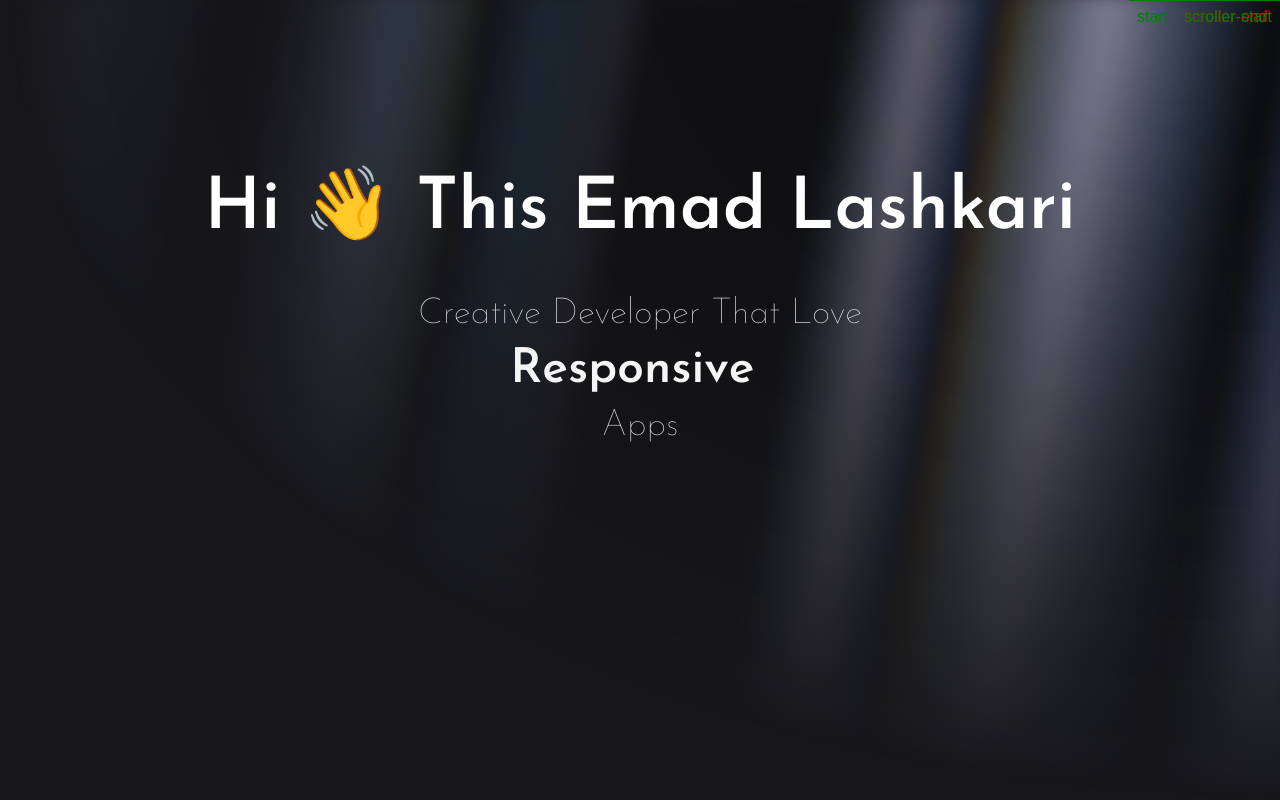
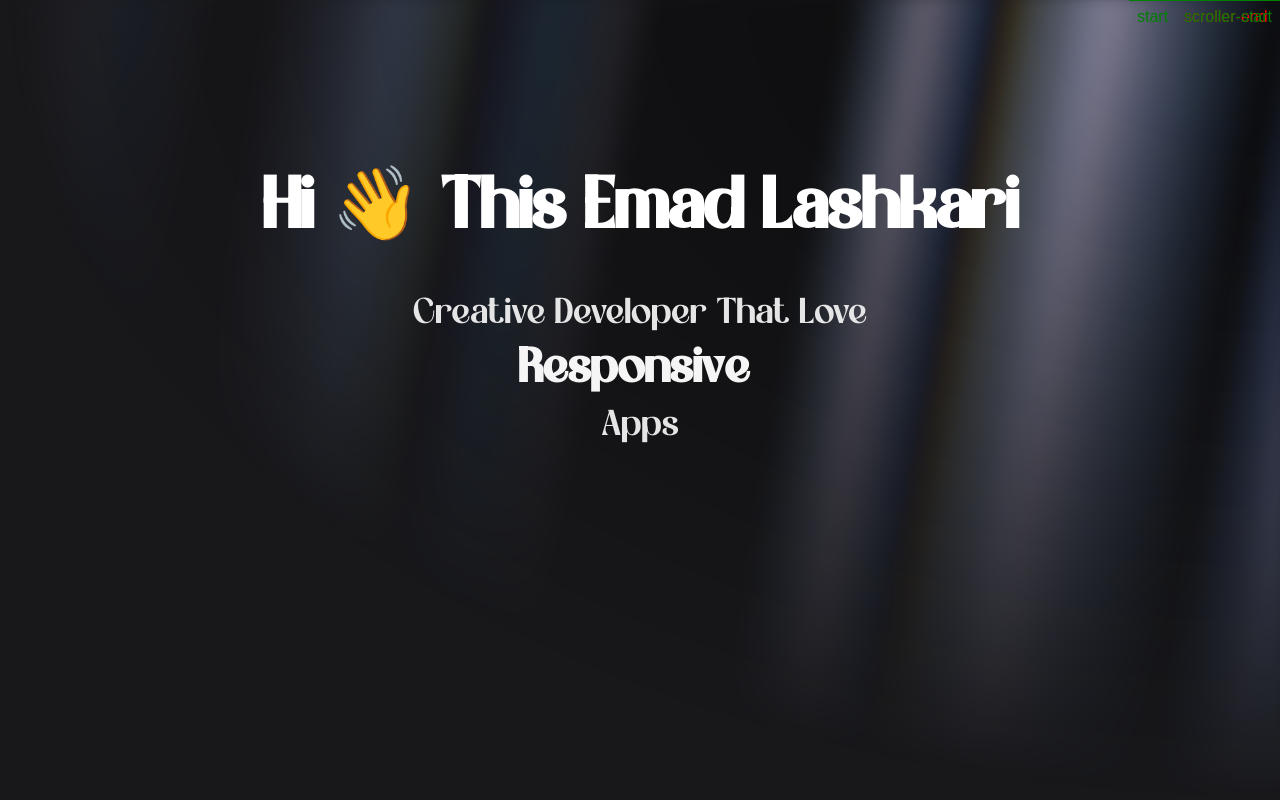
Before and after one commit to EmadLashkari/emadlashkari.github.io, a Next.js app: page / in a window 1280 px wide. Shown: the top 800 px of the page. Built offline with nearby package versions, Linux system fonts and the light colour scheme; grey boxes are pictures that could not be loaded; a web font is replaced by a local one.

Commit message:
change font settings

```diff
--- a/app/layout.tsx
+++ b/app/layout.tsx
@@ -1,4 +1,5 @@
 import type { Metadata } from "next";
+import localFont from "next/font/local";
 import {
   Inter,
   Londrina_Outline,
@@ -7,6 +8,7 @@ import {
 } from "next/font/google";
 import "./globals.css";
 import "@/public/styles/fonts.css";
+
 const londrina = Londrina_Sketch({
   subsets: ["latin"],
   weight: ["400"],
@@ -16,6 +18,16 @@ const josefin_sans = Josefin_Sans({
   subsets: ["latin"],
   weight: ["400", "100", "600"],
   variable: "--josefin",
+});
+const bolden = localFont({
+  src: "/fonts/bolden-regular-webfont.woff",
+  display: "swap",
+  variable: "--font-bolden",
+});
+const agelia = localFont({
+  src: "/fonts/Agelia.otf",
+  display: "swap",
+  variable: "--font-agelia",
 });
 
 export const metadata: Metadata = {
@@ -30,7 +42,9 @@ export default function RootLayout({
 }>) {
   return (
     <html lang="en">
-      <body className={`${londrina.className} ${josefin_sans.className}`}>
+      <body
+        className={`${londrina.className} ${josefin_sans.className} ${bolden.className} ${agelia.className}`}
+      >
         {children}
       </body>
     </html>
--- a/tailwind.config.ts
+++ b/tailwind.config.ts
@@ -26,8 +26,8 @@ const config: Config = {
       fontFamily: {
         josefin: ["var(--josefin)"],
         londrina: ["var(--landrina)"],
-        bolden: ["Bolden", "sans-serif"],
-        agelia: ["Agelia", "sans-serif"],
+        bolden: ["var(--font-bolden)"],
+        agelia: ["var(--font-agelia)"],
       },
     },
   },
```
